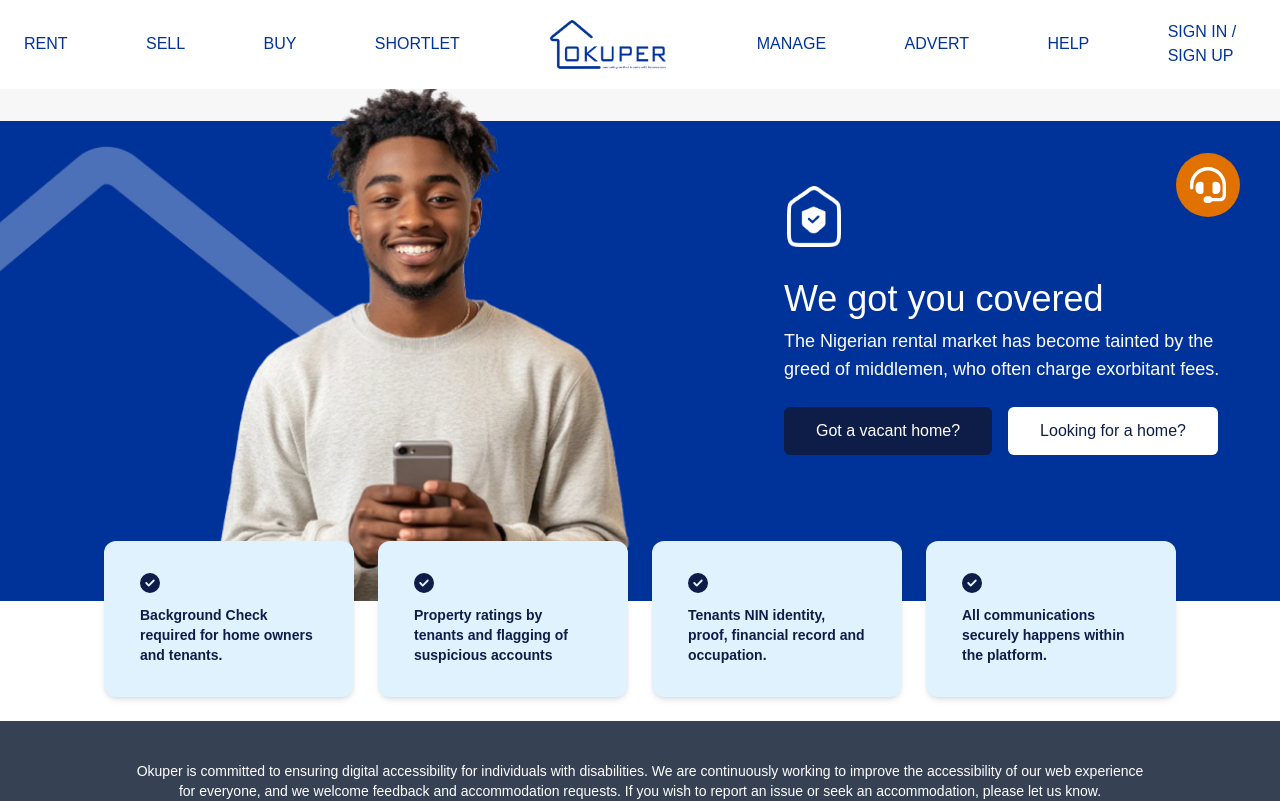
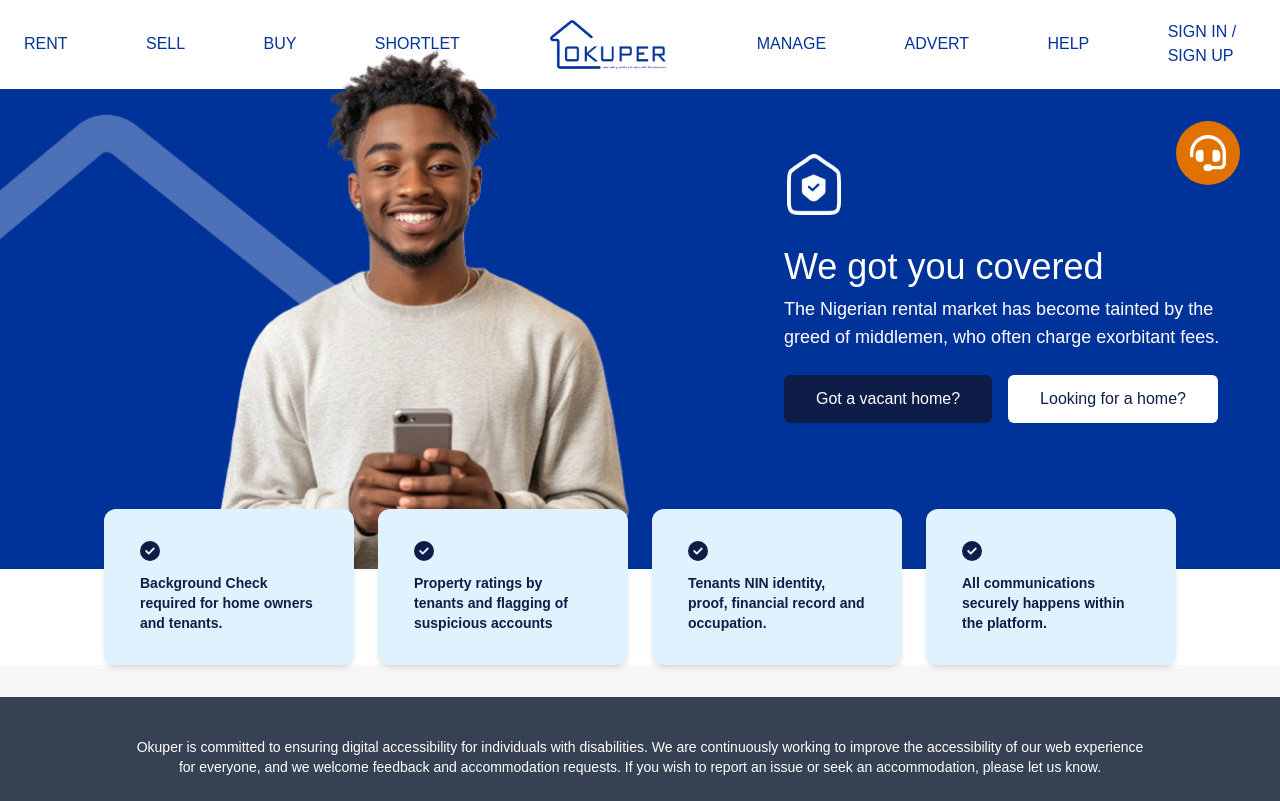
Before and after one commit to sennyrulz/okuper-1, a Next.js app: page / in a window 1280 px wide. Shown: the top 801 px of the page. Built offline with nearby package versions, Linux system fonts and the light colour scheme.

Commit message:
worked more on inex page

```diff
--- a/src/app/globals.css
+++ b/src/app/globals.css
@@ -6,7 +6,7 @@ body {
   font-family: Arial, Helvetica, sans-serif;
   margin: 0;
   padding: 0;
-  overflow: hidden;
+  overflow-x: hidden;
 }
 
 .btn3{
--- a/src/components/bannerIndex/index.js
+++ b/src/components/bannerIndex/index.js
@@ -8,9 +8,9 @@ import { faHeadset, faCircleCheck } from "@fortawesome/free-solid-svg-icons";
 
 function Banner() {
   return (
-    <div className="relative md:mt-8 w-full overflow-visible bg-white px-10 md:px-0 mb-10 md:mb-0 z-10">
+    <div className="relative  w-full overflow-visible bg-white px-10 md:px-0 mb-10 md:mb-8 z-10">
       {/* Model Image */}
-      <div className="absolute bottom-30 left-[33%] transform -translate-x-1/2 z-30 hidden md:block">
+      <div className="absolute bottom-24 left-[33%] transform -translate-x-1/2 z-30 hidden md:block">
         <Image
           src={Model1}
           alt="bannerModel"
@@ -66,7 +66,7 @@ function Banner() {
       </div>
 
       {/* Feature Boxes */}
-      <div className="relative z-30 hidden md:flex flex-col md:flex-row justify-center gap-8 md:gap-6 mt-[-60px] px-4 md:px-0 pb-6">
+      <div className="relative z-30 md:top-100 md:flex md:flex-row md:gap-6 md:px-0 py-0 flex-row lg:top-0 justify-center gap-8 mt-[-60px] px-4 pb-0">
         {[
           "Background Check required for home owners and tenants.",
           "Property ratings by tenants and flagging of suspicious accounts",
--- a/src/components/nav/Nav.module.scss
+++ b/src/components/nav/Nav.module.scss
@@ -8,7 +8,6 @@ $hover-color: #0e1d48;
   align-items: center;
   padding: 0.5rem 1.5rem;
   position: relative;
-  z-index: 50;
   background-color: $primary-color;
   color: $secondary-color;
   width: 100%;
--- a/src/data/property.json
+++ b/src/data/property.json
@@ -1,4 +1,3 @@
-
 [
     {
         "_id": "01",
@@ -8,14 +7,14 @@
             "size": 2000
             }
         ],
-        "availableUnit": 21,
-        "price": "string",
-        "desc": "string",
-        "location": "string",
-        "category": "string",
-        "numberOfBed": "string",
-        "propertyType": "string",
-        "numberOfBath": "string"
+        "availableUnit": "",
+        "price": "",
+        "desc": "",
+        "location": "",
+        "category": "",
+        "numberOfBed": "",
+        "propertyType": "",
+        "numberOfBath": ""
     },
 
     {
@@ -90,7 +89,7 @@
         "_id": "06",
         "topic": "",
         "desc": "",
-        "btn": "publicId"
+        "btn": "url"
     },
 
     {
```
